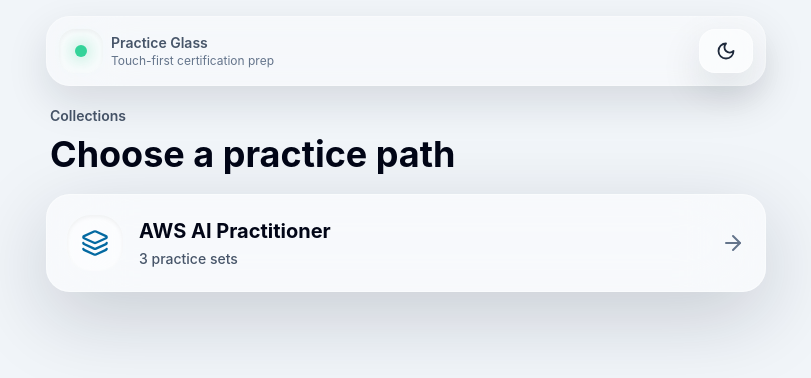
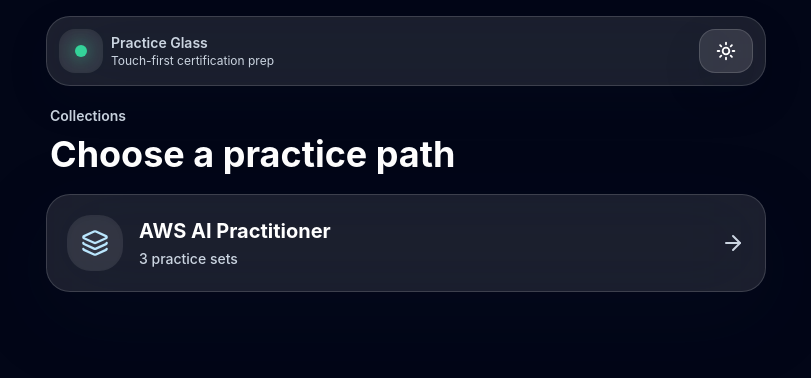
Before and after one commit to alex-nguyen-dev/practice-test-pwa, a React (Vite) app: page / in a window 1280 px wide. Shown: the top 378 px of the page, without its empty margins (234-1045 px from the left). Built offline with nearby package versions, Linux system fonts and the light colour scheme.

Commit message:
fix: default theme to dark mode instead of system preference

```diff
--- a/src/App.jsx
+++ b/src/App.jsx
@@ -5,7 +5,7 @@
 
 const storedTheme = () => {
   if (localStorage.theme === 'dark' || localStorage.theme === 'light') return localStorage.theme;
-  return window.matchMedia('(prefers-color-scheme: dark)').matches ? 'dark' : 'light';
+  return 'dark';
 };
 
 export default function App() {
```
